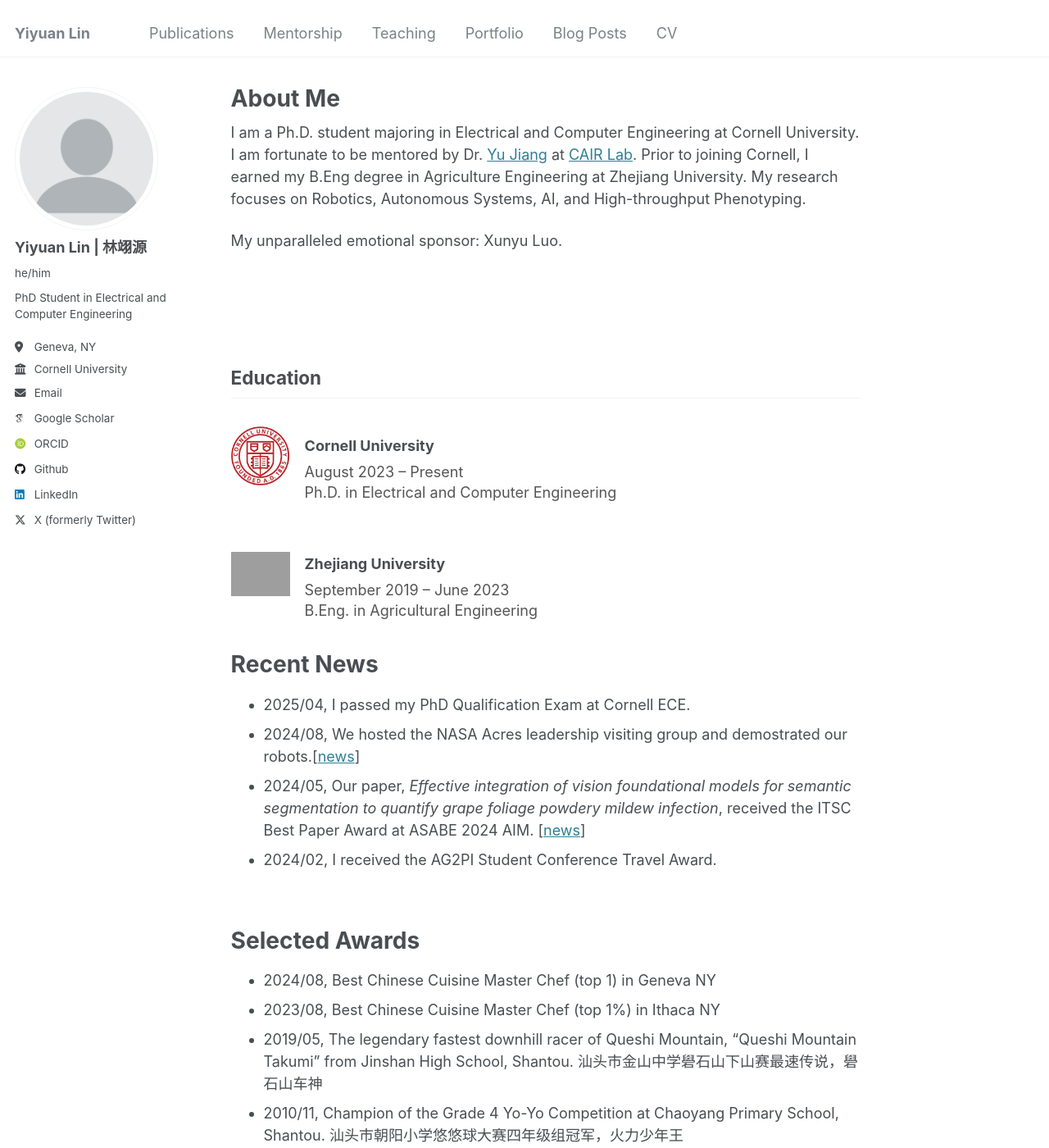
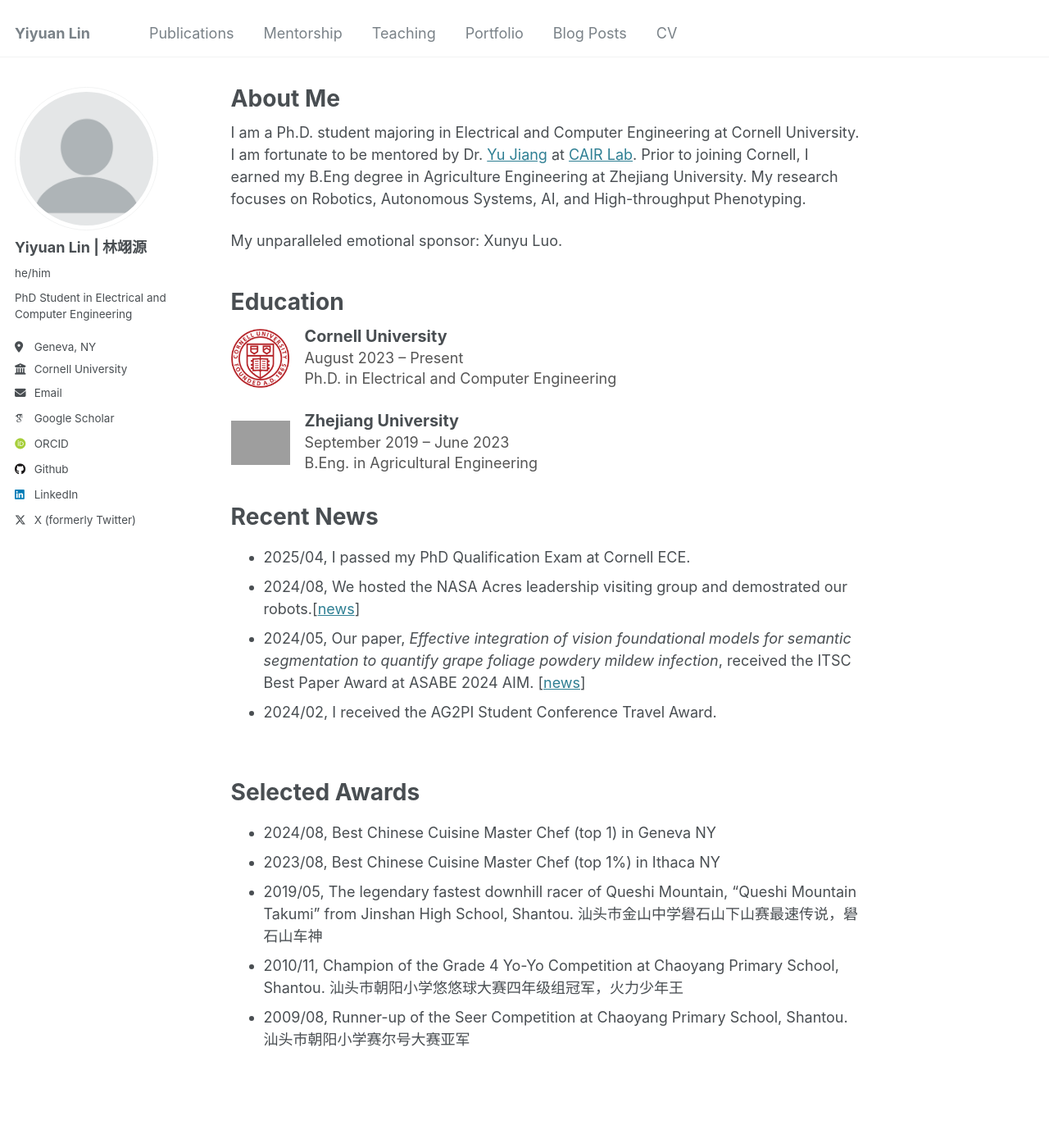
Before and after one commit to YiyuanLinXX/YiyuanLinXX.github.io, a Jekyll site: the page built from _pages/about.md, in a window 1280 px wide and 1400 px high. Shown: the whole window at 82% size. Built offline with Jekyll 4.4.1, drawn with Linux system fonts in a browser that asks for light colours; some web fonts are replaced; grey boxes are pictures that could not be loaded.

Commit message:
update edu

```diff
--- a/_pages/about.md
+++ b/_pages/about.md
@@ -10,8 +10,6 @@ redirect_from:
 I am a Ph.D. student majoring in Electrical and Computer Engineering at Cornell University. I am fortunate to be mentored by Dr. [Yu Jiang](https://cals.cornell.edu/yu-jiang) at [CAIR Lab](https://cair.cals.cornell.edu/). Prior to joining Cornell, I earned my B.Eng degree in Agriculture Engineering at Zhejiang University. My research focuses on Robotics, Autonomous Systems, AI, and High-throughput Phenotyping.
 
 My unparalleled emotional sponsor: Xunyu Luo.
-
-<br/>
 
 <style>
 .education-section {
@@ -45,25 +43,26 @@ My unparalleled emotional sponsor: Xunyu Luo.
 </style>
 
 <div class="education-section">
-<h2>Education</h2>
+  <h1>Education</h1>
 
-<div class="education-entry">
-  <img src="/images/logo/Cornell_logo.png" alt="Cornell University logo" class="education-logo" />
-  <div class="education-details">
-    <h3>Cornell University</h3>
-    <p class="education-dates">August 2023 – Present</p>
-    <p class="education-degree">Ph.D. in Electrical and Computer Engineering</p>
+  <div class="education-entry">
+    <img src="/images/logo/Cornell_logo.png" alt="Cornell University logo" class="education-logo" />
+    <div class="education-details">
+      <h3>Cornell University</h3>
+      <p class="education-dates">August 2023 – Present</p>
+      <p class="education-degree">Ph.D. in Electrical and Computer Engineering</p>
+    </div>
   </div>
-</div>
 
-<div class="education-entry">
-  <img src="/images/logo/ZJU_Logo.png" alt="Zhejiang University logo" class="education-logo" />
-  <div class="education-details">
-    <h3>Zhejiang University</h3>
-    <p class="education-dates">September 2019 – June 2023</p>
-    <p class="education-degree">B.Eng. in Agricultural Engineering</p>
+  <div class="education-entry">
+    <img src="/images/logo/ZJU_Logo.png" alt="Zhejiang University logo" class="education-logo" />
+    <div class="education-details">
+      <h3>Zhejiang University</h3>
+      <p class="education-dates">September 2019 – June 2023</p>
+      <p class="education-degree">B.Eng. in Agricultural Engineering</p>
+    </div>
   </div>
-</div>
+
 </div>
 
 # Recent News
```
Also changed, not shown: other parts of _pages/about.md (+1 -1 lines).
